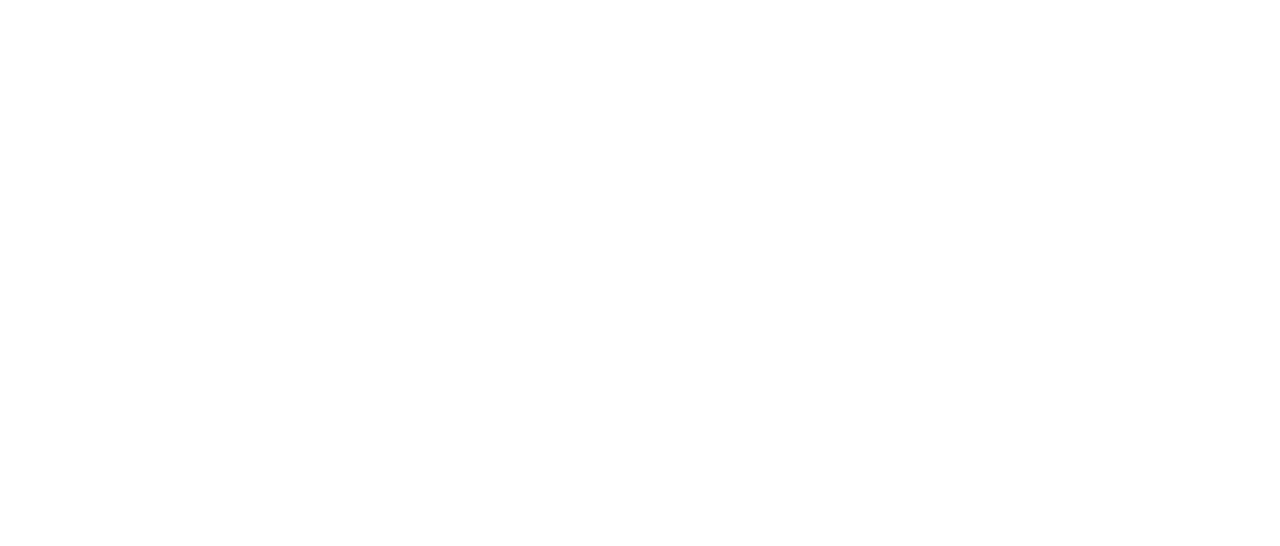
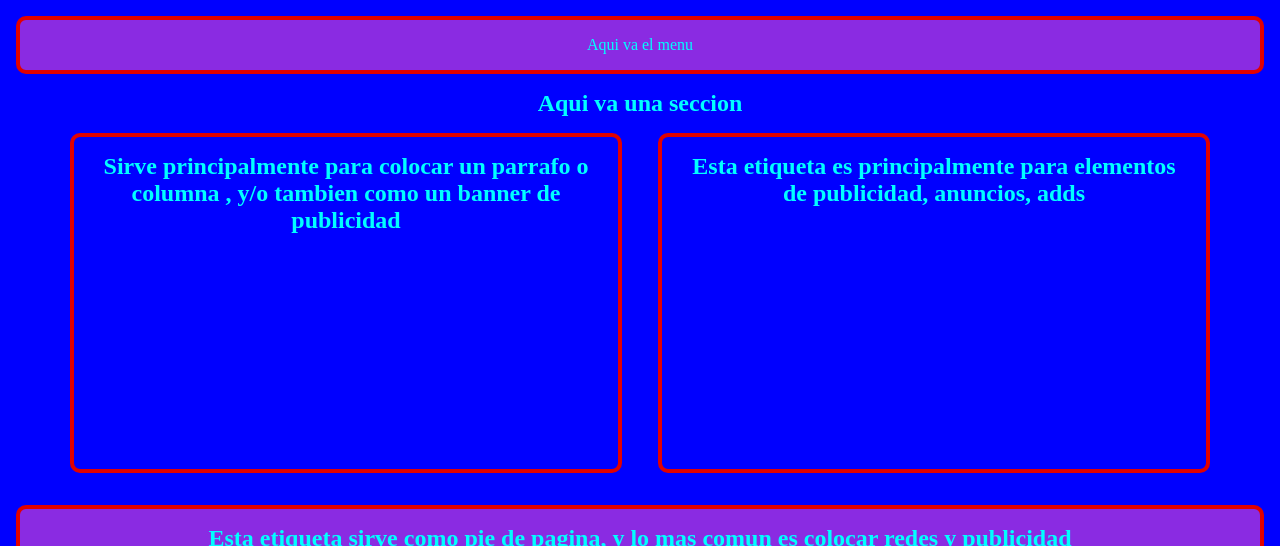
Before and after one commit to AlexCaleb28/4IV8_Appat_Appmat_GutierrezGutierrezCalebAlexander, a plain HTML site: page 01PrimeraPractica/inicio.html in a window 1280 px wide. Shown: the top 546 px of the page. Drawn offline with Linux system fonts and the light colour scheme.

Commit message:
Css de la pagina de inicio

```diff
--- /dev/null
+++ b/01PrimeraPractica/css/style.css
@@ -0,0 +1,39 @@
+*{
+    padding: 0;
+    margin: 0;
+    color: aqua;
+    text-align: center;
+}
+
+html, body{
+    background-color: blue;
+
+}
+
+.main-container{
+    border: 7px solid rgb(44, 103, 199);
+    border-radius: 50px;
+    margin: 2rem;
+    background-color: rgb(217, 111, 229);
+}
+
+nav, seccion, footer, aside, article{
+    border: 4px solid rgb(225, 0, 0);
+    margin: 1rem;
+    border-radius: 10px;
+    padding: 1rem;
+
+}
+
+article, aside{
+    width: 40%;
+    display: inline-flex;
+    height: 300px;
+
+
+}
+
+nav, footer,seccion{
+    background-color: blueviolet;
+
+}
--- a/01PrimeraPractica/inicio.html
+++ b/01PrimeraPractica/inicio.html
@@ -0,0 +1,35 @@
+<!DOCTYPE html>
+<html lang="es">
+<head>
+    <meta charset="UTF-8">
+    <meta name="viewport" content="width=device-width, initial-scale=1.0">
+    <title>Iniico de la primera practica de Gutiérrez Gutiérrez</title>
+    <link rel="stylesheet" href="./css/style.css">
+</head>
+<body>
+    <div class="container-main">
+        <div class="container-nav">
+            <header>
+                <nav>Aqui va el menu</nav>
+            </header>
+        </div>
+        <div class="Container-body">
+            <section>
+                <h2>Aqui va una seccion</h2>
+            </section>
+            <article>
+                <h2>Sirve principalmente para colocar un parrafo o columna , y/o tambien como un banner de publicidad</h2>
+            </article>
+            <aside>
+                <h2>Esta etiqueta es principalmente para elementos de publicidad, anuncios, adds</h2>
+            </aside>
+        </div>
+        <div class="Container-fotter">
+            <footer>
+                <h2>Esta etiqueta sirve como pie de pagina, y lo mas comun es colocar redes y publicidad</h2> <h2><a href="../index.html">regresea al index</a></h2>
+            </footer>
+        </div>
+    </div>
+
+</body>
+</html>l
```
Also changed, not shown: index.html (+4 -1 lines).
